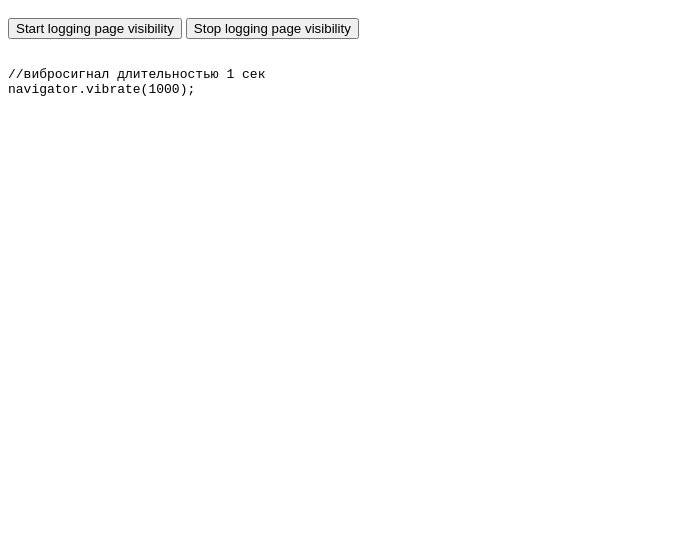
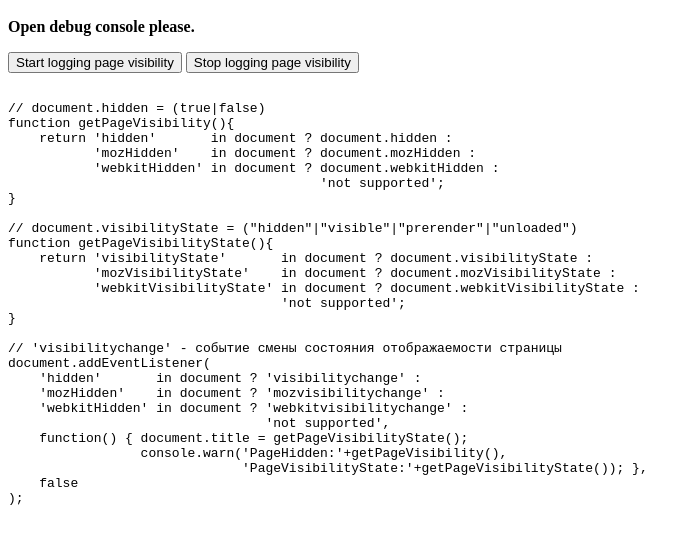
Before and after one commit to sergeymakoveev/examples, a plain HTML site: page 2013.01.trends-of-frontend/api.pagevisibility.html in a window 1280 px wide. Shown: the part 48-592 px from the top of the page, without its empty margins (0-699 px from the left). Drawn offline with Linux system fonts and the light colour scheme.

Commit message:
[edit] api.pagevisibility

```diff
--- a/2013.01.trends-of-frontend/api.pagevisibility.html
+++ b/2013.01.trends-of-frontend/api.pagevisibility.html
@@ -9,6 +9,7 @@
 </head>
 <body>
 <h1>Page Visibility API</h1>
+<p><b>Open debug console please.</b></p>
 <input type="button" value="Start logging page visibility"
        onclick="document.i = setInterval(
                                 function(){ console.log( 'PageVisibility:'+getPageVisibility(),
@@ -17,8 +18,33 @@
 <input type="button" value="Stop logging page visibility"
        onclick="clearInterval(document.i);" />
 <pre><code class="javascript">
-//вибросигнал длительностью 1 сек
-navigator.vibrate(1000);
+// document.hidden = (true|false)
+function getPageVisibility(){
+    return 'hidden'       in document ? document.hidden :
+           'mozHidden'    in document ? document.mozHidden :
+           'webkitHidden' in document ? document.webkitHidden :
+                                        'not supported';
+}
+
+// document.visibilityState = ("hidden"|"visible"|"prerender"|"unloaded")
+function getPageVisibilityState(){
+    return 'visibilityState'       in document ? document.visibilityState :
+           'mozVisibilityState'    in document ? document.mozVisibilityState :
+           'webkitVisibilityState' in document ? document.webkitVisibilityState :
+                                   'not supported';
+}
+
+// 'visibilitychange' - событие смены состояния отображаемости страницы
+document.addEventListener(
+    'hidden'       in document ? 'visibilitychange' :
+    'mozHidden'    in document ? 'mozvisibilitychange' :
+    'webkitHidden' in document ? 'webkitvisibilitychange' :
+                                 'not supported',
+    function() { document.title = getPageVisibilityState();
+                 console.warn('PageHidden:'+getPageVisibility(),
+                              'PageVisibilityState:'+getPageVisibilityState()); },
+    false
+);
 
 </code></pre>
 <script>
@@ -34,6 +60,16 @@ navigator.vibrate(1000);
                'webkitVisibilityState' in document ? document.webkitVisibilityState :
                                        'not supported';
     }
+    document.addEventListener(
+        'hidden'       in document ? 'visibilitychange' :
+        'mozHidden'    in document ? 'mozvisibilitychange' :
+        'webkitHidden' in document ? 'webkitvisibilitychange' :
+                                     'not supported',
+        function() { document.title = getPageVisibilityState();
+                     console.warn('PageHidden:'+getPageVisibility(),
+                                  'PageVisibilityState:'+getPageVisibilityState()); },
+        true
+    );
 </script>
 </code></pre>
 </body>
```
